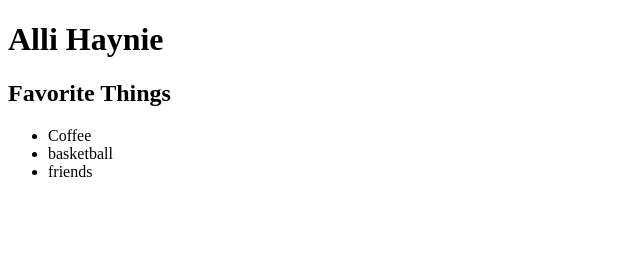
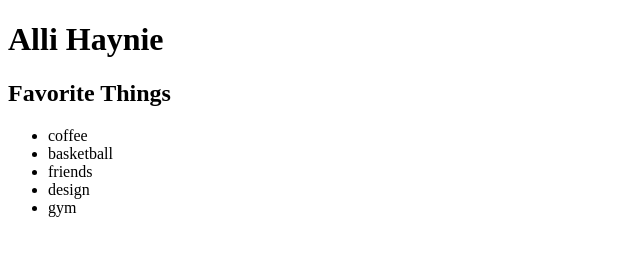
Before and after one commit to ahaynie1/test, a plain HTML site: page index.html in a window 1280 px wide. Shown: the whole page, without its empty margins (0-640 px from the left). Drawn offline with Linux system fonts and the light colour scheme.

Commit message:
Added two more items

```diff
--- a/index.html
+++ b/index.html
@@ -11,9 +11,11 @@
 
 <h2>Favorite Things</h2>
 <ul>
-  <li>Coffee</li>
+  <li>coffee</li>
   <li>basketball</li>
   <li>friends</li>
+  <li>design</li>
+  <li>gym</li>
 </ul>
 </body>
 </html>
```
